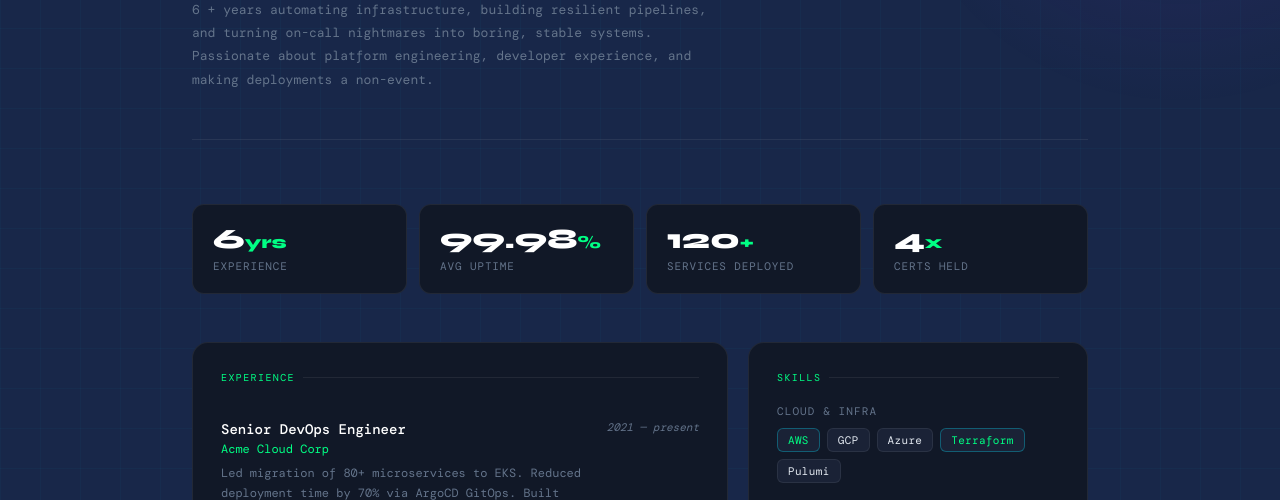
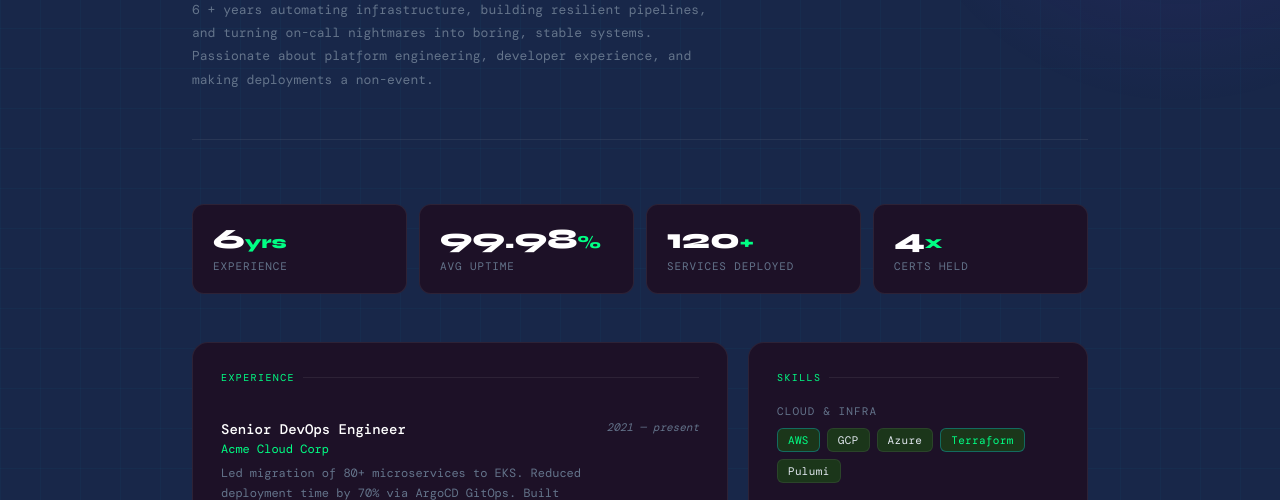
Before and after one commit to Ksena25/myportfolio-app, a plain HTML site: page index.html in a window 1280 px wide. Shown: the part 292-792 px from the top of the page. Drawn offline with nearby package versions, Linux system fonts and the light colour scheme; a web font is replaced by a local one.

Commit message:
change to code

```diff
--- a/index.html
+++ b/index.html
@@ -8,8 +8,8 @@
 <style>
   :root {
     --bg: #182749;
-    --surface: #111827;
-    --surface2: #1a2236;
+    --surface: #1d1127;
+    --surface2: #1b361a;
     --accent: #00ff84;
     --accent2: #7c3aed;
     --green: #00ffa3;
```
